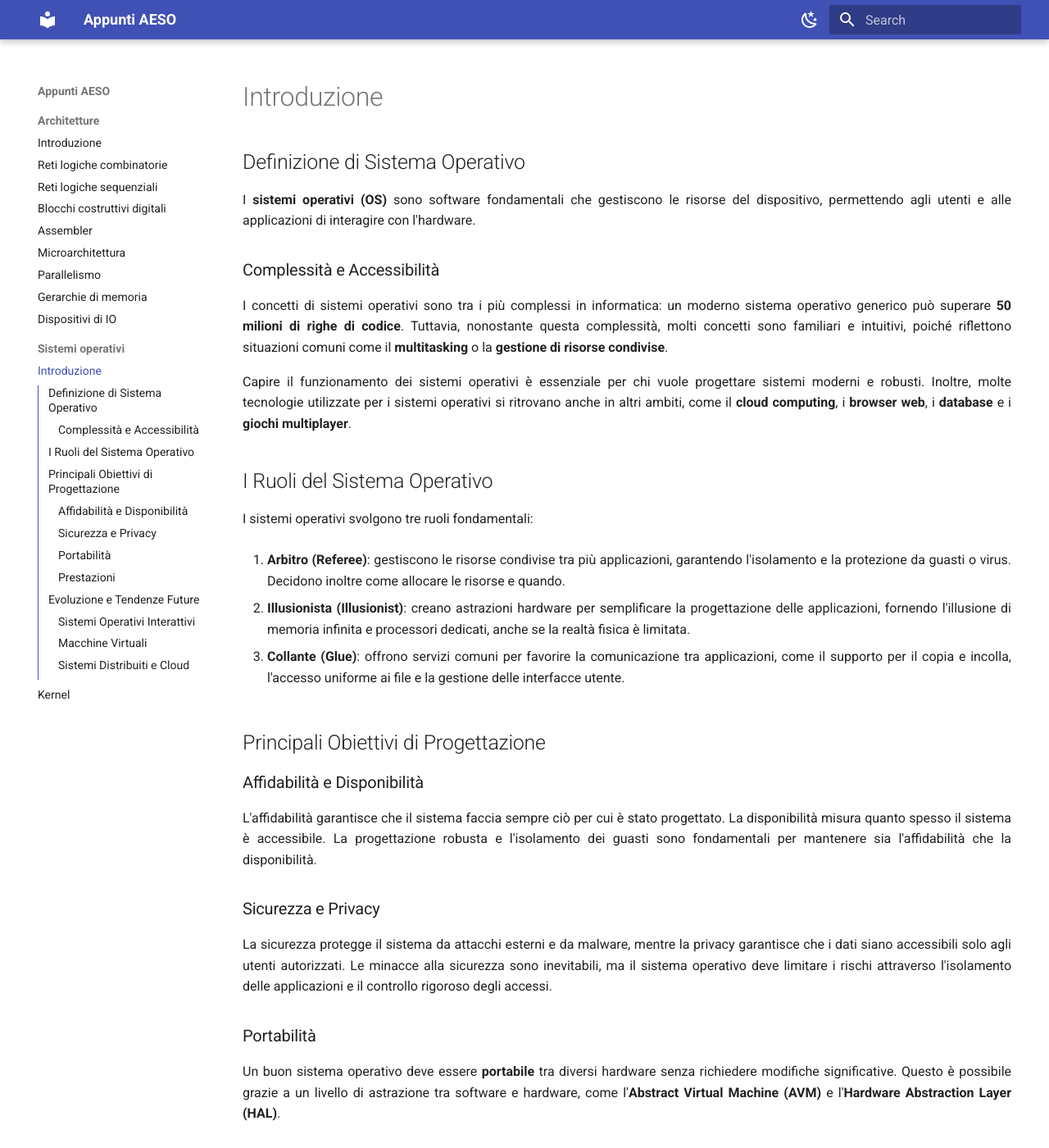
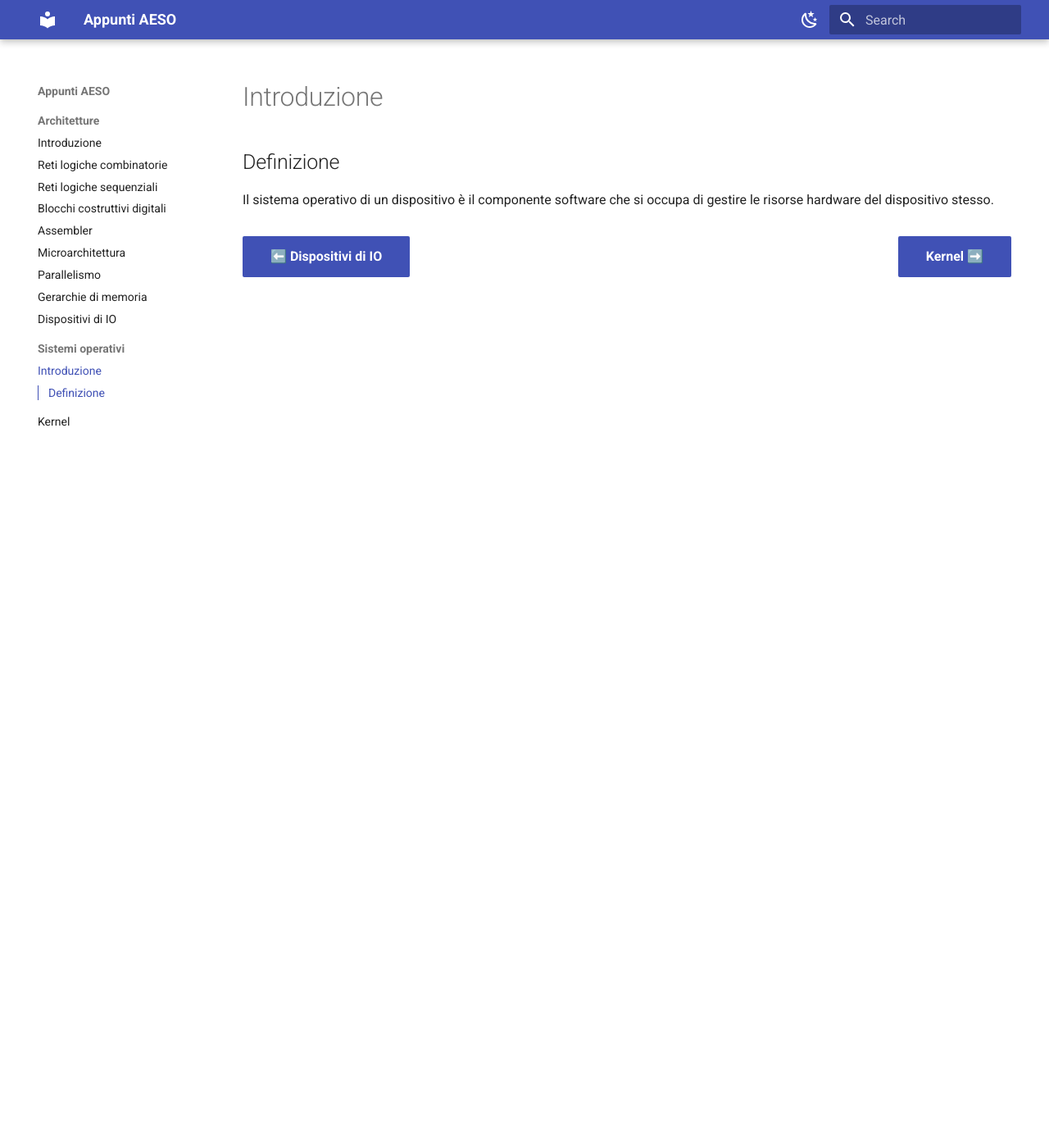
Before and after one commit to Firi0n/appunti-AESO, an MkDocs documentation site: the page built from docs/so/01_introduzione.md, in a window 1280 px wide and 1400 px high. Shown: the whole window at 82% size. Built offline with MkDocs 1.6.1 and Material for MkDocs 9.7.7, drawn with Linux system fonts in a browser that asks for light colours; some of the changed text lies outside the part shown.

Commit message:
redefine SO introduction

```diff
--- a/docs/so/01_introduzione.md
+++ b/docs/so/01_introduzione.md
@@ -1,70 +1,4 @@
-# Definizione di Sistema Operativo
+# Definizione
 
-I **sistemi operativi (OS)** sono software fondamentali che gestiscono le risorse del dispositivo, permettendo agli
-utenti e alle applicazioni di interagire con l'hardware.
-
-## Complessità e Accessibilità
-
-I concetti di sistemi operativi sono tra i più complessi in informatica: un moderno sistema operativo generico può
-superare **50 milioni di righe di codice**. Tuttavia, nonostante questa complessità, molti concetti sono familiari e
-intuitivi, poiché riflettono situazioni comuni come il **multitasking** o la **gestione di risorse condivise**.
-
-Capire il funzionamento dei sistemi operativi è essenziale per chi vuole progettare sistemi moderni e robusti. Inoltre,
-molte tecnologie utilizzate per i sistemi operativi si ritrovano anche in altri ambiti, come il **cloud computing**, i
-**browser web**, i **database** e i **giochi multiplayer**.
-
-# I Ruoli del Sistema Operativo
-
-I sistemi operativi svolgono tre ruoli fondamentali:
-
-1. **Arbitro (Referee)**: gestiscono le risorse condivise tra più applicazioni, garantendo l'isolamento e la protezione
-   da guasti o virus. Decidono inoltre come allocare le risorse e quando.
-
-2. **Illusionista (Illusionist)**: creano astrazioni hardware per semplificare la progettazione delle applicazioni,
-   fornendo l'illusione di memoria infinita e processori dedicati, anche se la realtà fisica è limitata.
-
-3. **Collante (Glue)**: offrono servizi comuni per favorire la comunicazione tra applicazioni, come il supporto per il
-   copia e incolla, l'accesso uniforme ai file e la gestione delle interfacce utente.
-
-# Principali Obiettivi di Progettazione
-
-## Affidabilità e Disponibilità
-
-L'affidabilità garantisce che il sistema faccia sempre ciò per cui è stato progettato. La disponibilità misura quanto
-spesso il sistema è accessibile. La progettazione robusta e l'isolamento dei guasti sono fondamentali per mantenere sia
-l'affidabilità che la disponibilità.
-
-## Sicurezza e Privacy
-
-La sicurezza protegge il sistema da attacchi esterni e da malware, mentre la privacy garantisce che i dati siano
-accessibili solo agli utenti autorizzati. Le minacce alla sicurezza sono inevitabili, ma il sistema operativo deve
-limitare i rischi attraverso l'isolamento delle applicazioni e il controllo rigoroso degli accessi.
-
-## Portabilità
-
-Un buon sistema operativo deve essere **portabile** tra diversi hardware senza richiedere modifiche significative.
-Questo è possibile grazie a un livello di astrazione tra software e hardware, come l'**Abstract Virtual Machine (AVM)**
-e l'**Hardware Abstraction Layer (HAL)**.
-
-## Prestazioni
-
-Le prestazioni si misurano in termini di **efficienza**, **tempo di risposta**, **attraversamento (throughput)** e
-**prevedibilità**. Un sistema operativo ben progettato deve bilanciare questi aspetti garantendo velocità ed efficienza,
-senza compromettere la sicurezza o l'affidabilità.
-
-# Evoluzione e Tendenze Future
-
-## Sistemi Operativi Interattivi
-
-Con la crescita della potenza computazionale, i sistemi operativi sono passati da elaborazioni batch a sistemi
-**interattivi** e **multitasking**, permettendo l'uso simultaneo di più applicazioni da parte di più utenti.
-
-## Macchine Virtuali
-
-Le **macchine virtuali (VM)** consentono di eseguire più sistemi operativi su un unico hardware, offrendo isolamento e
-compatibilità. Questo approccio è utile sia per la retrocompatibilità che per il supporto a diverse piattaforme.
-
-## Sistemi Distribuiti e Cloud
-
-I moderni sistemi operativi devono gestire grandi **data center** e supportare architetture **cloud**. L'uso di
-**cluster di server** e l'astrazione dell'hardware migliorano la scalabilità e la resistenza ai guasti.
+Il sistema operativo di un dispositivo è il componente software che si occupa di gestire le risorse hardware del
+dispositivo stesso.
```
